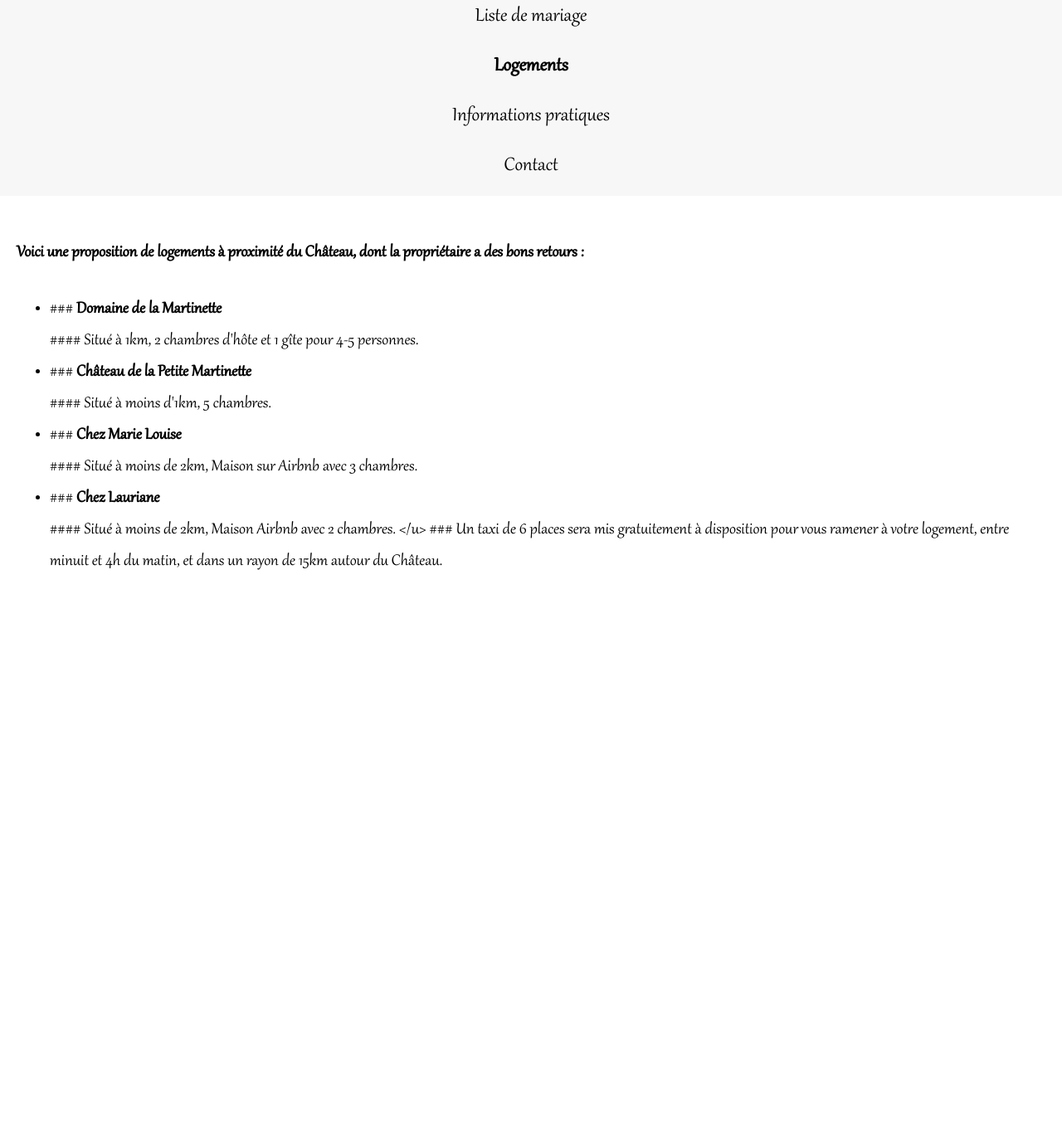
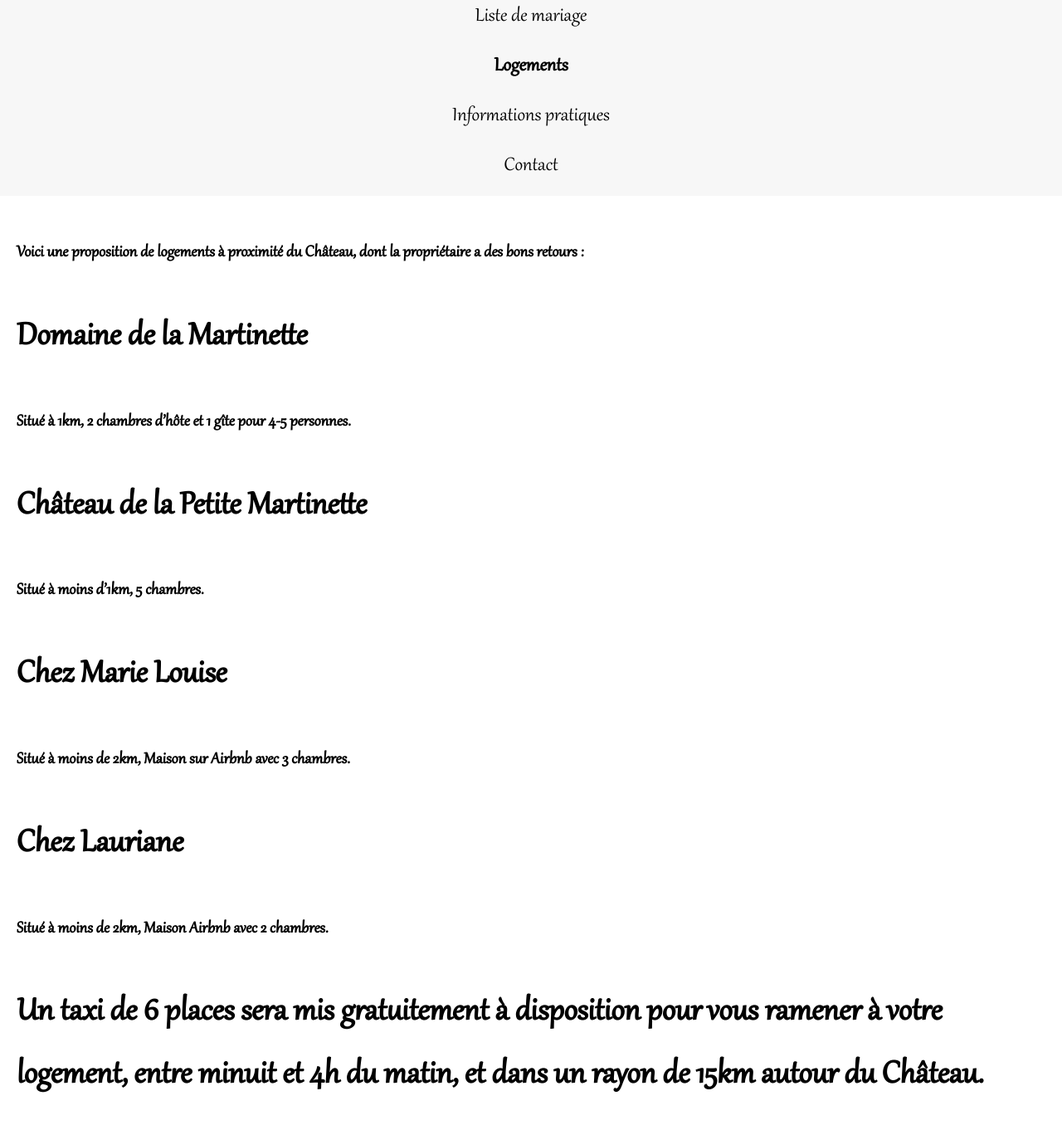
Before and after one commit to Germinal-A/Site-du-Mariage-de-Julia-et-Germain, a Jekyll site: the page built from logements.md, in a window 1280 px wide and 1400 px high, scrolled down 796 px. Shown: the top 1356 px of the window at 83% size. Built offline with Jekyll 4.4.1, drawn with Linux system fonts in a browser that asks for light colours; before the commit the page ends 1534 px from its top, so only the background shows below that.

Commit message:
Update logements.md

```diff
--- a/logements.md
+++ b/logements.md
@@ -6,18 +6,16 @@ weight: 3
 
 #### Voici une proposition de logements à proximité du Château, dont la propriétaire a des bons retours :
 
-<ul>
-<li>### <a href="https://www.domainelamartinette.com/">Domaine de la Martinette</a></li>
+### <a href="https://www.domainelamartinette.com/">Domaine de la Martinette</a>
 #### Situé à 1km, 2 chambres d'hôte et 1 gîte pour 4-5 personnes.
 
-<li>### <a href="https://www.airbnb.fr/rooms/2395821?source_impression_id=p3_1594733302_oB5WA5DBFurZgCXT&guests=1&adults=1">Château de la Petite Martinette</a></li>
+### <a href="https://www.airbnb.fr/rooms/2395821?source_impression_id=p3_1594733302_oB5WA5DBFurZgCXT&guests=1&adults=1">Château de la Petite Martinette</a>
 #### Situé à moins d'1km, 5 chambres.
 
-<li>### <a href="https://www.airbnb.fr/rooms/3711081?location=Moulon&source_impression_id=p3_1594733737_jwPLVuGyBUklhjjP&guests=1&adults=1">Chez Marie Louise</a></li>
+### <a href="https://www.airbnb.fr/rooms/3711081?location=Moulon&source_impression_id=p3_1594733737_jwPLVuGyBUklhjjP&guests=1&adults=1">Chez Marie Louise</a>
 #### Situé à moins de 2km, Maison sur Airbnb avec 3 chambres.
 
-<li>### <a href="https://www.airbnb.fr/rooms/28447673?location=moulon&source_impression_id=p3_1594734069_0p8%2BLdq7%2ByfxBL38&guests=1&adults=1">Chez Lauriane</a></li>
+### <a href="https://www.airbnb.fr/rooms/28447673?location=moulon&source_impression_id=p3_1594734069_0p8%2BLdq7%2ByfxBL38&guests=1&adults=1">Chez Lauriane</a>
 #### Situé à moins de 2km, Maison Airbnb avec 2 chambres.
-</u>
 
 ### Un taxi de 6 places sera mis gratuitement à disposition pour vous ramener à votre logement, entre minuit et 4h du matin, et dans un rayon de 15km autour du Château.
```
